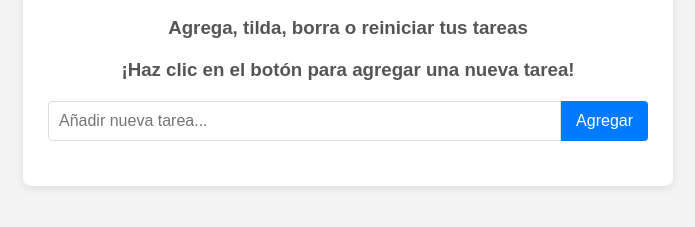
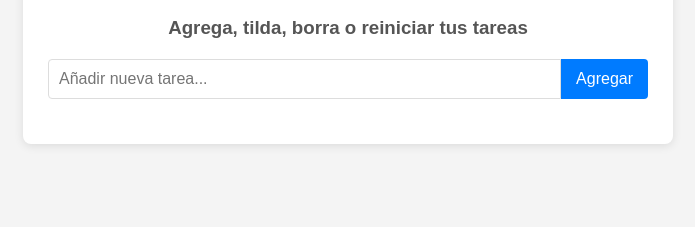
Before and after one commit to smamby/devops-entrega-final, a website: page public/index.html in a window 1280 px wide. Shown: the part 107-334 px from the top of the page, without its empty margins (292-987 px from the left). Drawn offline with Linux system fonts and the light colour scheme; no server answers.

Commit message:
probando ci-cd

```diff
--- a/public/index.html
+++ b/public/index.html
@@ -10,7 +10,6 @@
     <div class="contenedor">
         <h1>📝 Lista de Tareas Pendientes</h1>
         <h3>Agrega, tilda, borra o reiniciar tus tareas</h3>
-        <h3>¡Haz clic en el botón para agregar una nueva tarea!</h3>
         <div class="entrada-tarea">
             <input type="text" id="nueva-tarea-input" placeholder="Añadir nueva tarea...">
             <button id="agregar-tarea-btn">Agregar</button>
```
